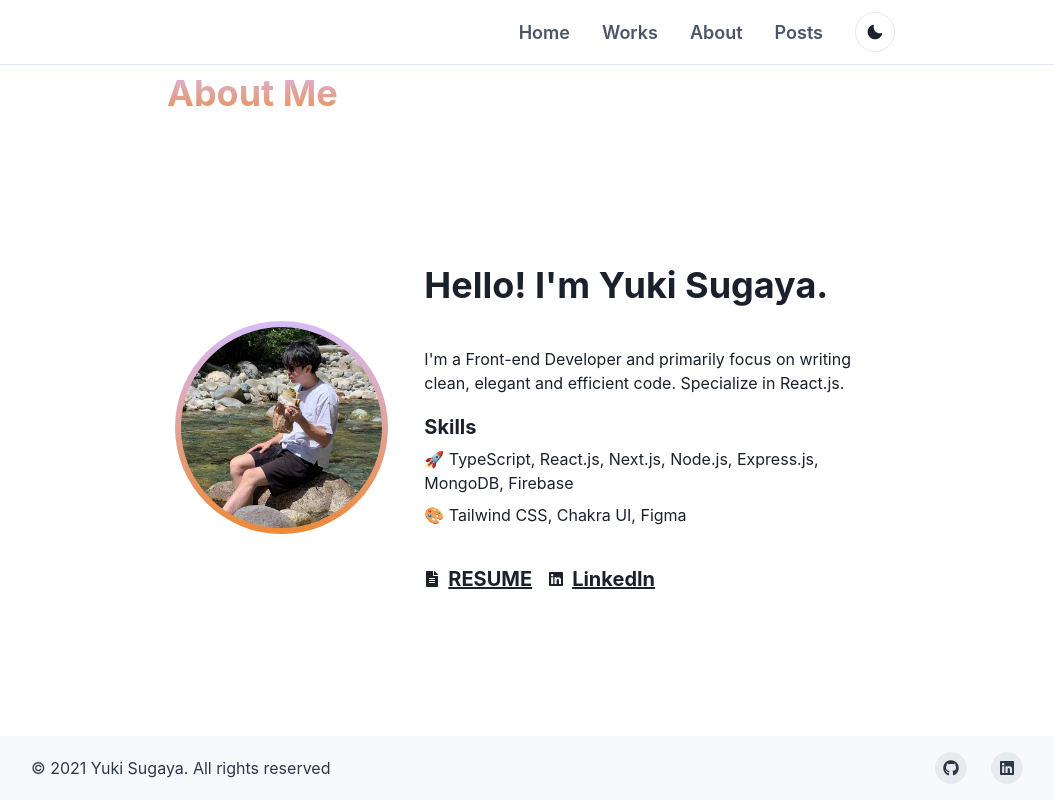
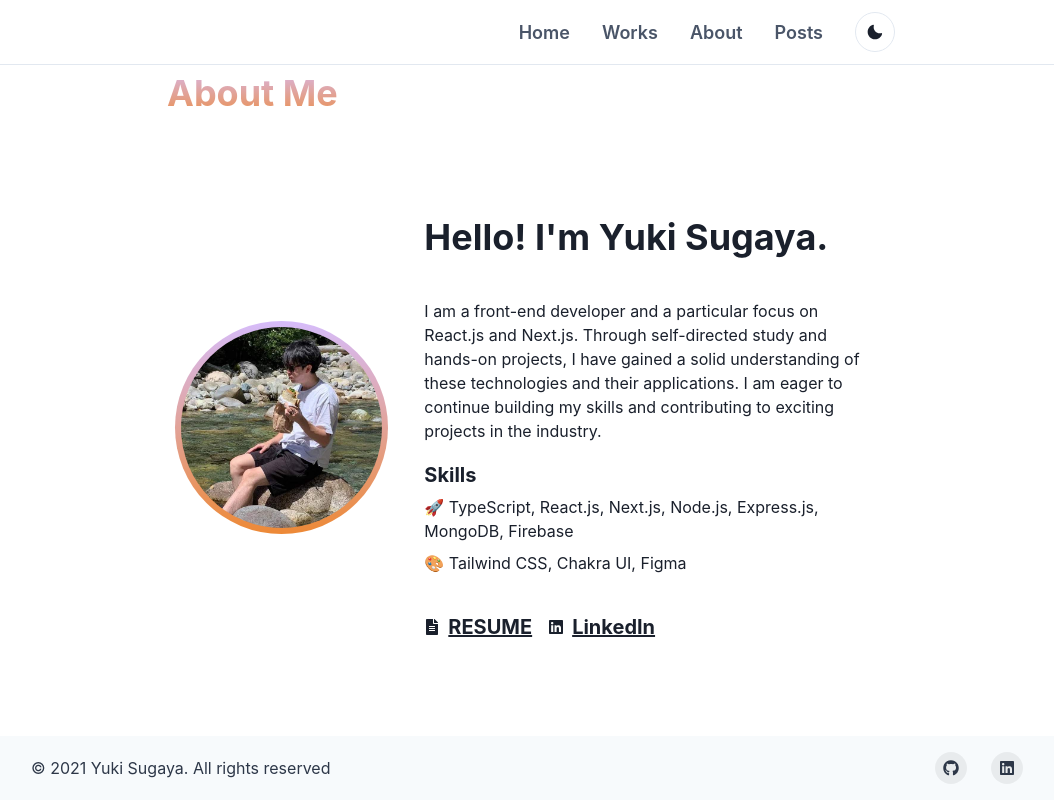
Before and after one commit to sugaya24/next-portfolio, a Next.js app: page /about in a window 1280 px wide. Shown: the whole page, without its empty margins (113-1167 px from the left). Built offline with nearby package versions, Linux system fonts and the light colour scheme.

Commit message:
chore: update resume link

```diff
--- a/src/pages/about.tsx
+++ b/src/pages/about.tsx
@@ -48,14 +48,17 @@ const ProfileSection = () => {
             )}
           </Heading>
           <Text mb={`5`}>
-            I&apos;m a Front-end Developer and primarily focus on writing clean,
-            elegant and efficient code. Specialize in React.js.
+            I am a front-end developer and a particular focus on React.js and
+            Next.js. Through self-directed study and hands-on projects, I have
+            gained a solid understanding of these technologies and their
+            applications. I am eager to continue building my skills and
+            contributing to exciting projects in the industry.
           </Text>
           <Box mb={10}>{skills}</Box>
           <HStack>
             <CuiLink
               mr={`2`}
-              href={`https://docs.google.com/document/d/1l_A6gOWWpp_sb9BMtj42Wz4LBzcXWK06zB_LLY84u5A/edit`}
+              href={`https://drive.google.com/file/d/1E7hC-6KhI9wI0h8ua2dH__6IbU6Z0h2Y/view?usp=sharing`}
             >
               <HStack textDecor={`underline`}>
                 <Icon as={FaFileAlt} />
```
